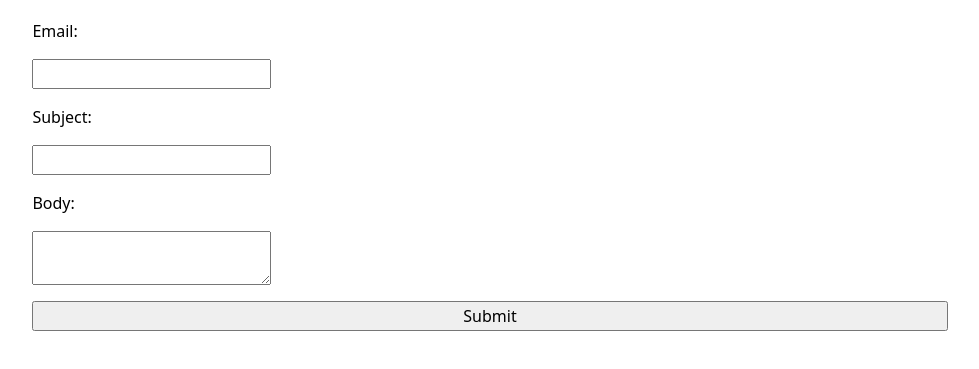
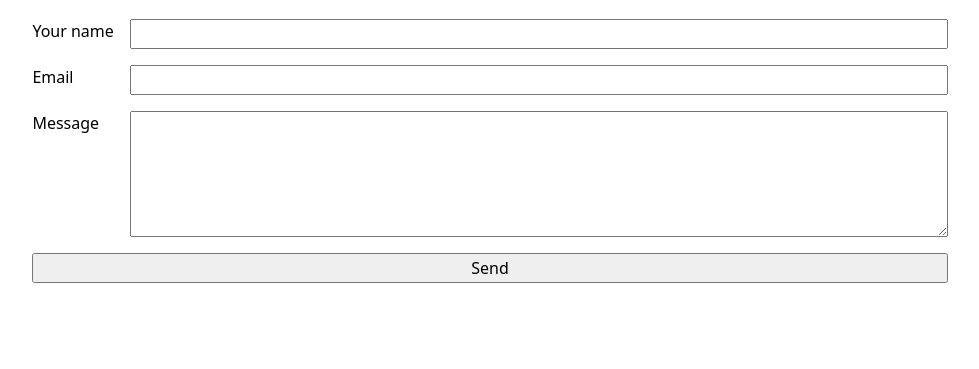
Before and after one commit to kylele3221/portfolio, a plain HTML site: page contact/index.html in a window 1280 px wide. Shown: the part 121-490 px from the top of the page, without its empty margins (150-1129 px from the left). Drawn offline with Linux system fonts and the light colour scheme.

Commit message:
Fixed contact html

```diff
--- a/contact/index.html
+++ b/contact/index.html
@@ -15,14 +15,24 @@
         <a href="https://github.com/kylele3221" target="_blank">GitHub</a>
     </nav>
     <h1>Contact</h1>
-    <form action="mailto:kylele3221@gmail.com" method="post" enctype="text/plain">
-        <label for="email">Email:</label>
-        <input type="email" name="email">
-        <label for="subject">Subject:</label>
-        <input name="subject">
-        <label for="body">Body:</label>
-        <textarea name="body"></textarea>
-        <button>Submit</button>
-    </form>
+    <form>
+        <label>
+            Your name
+            <input type="text" name="name">
+        </label>
+
+        <label>
+            Email
+            <input type="email" name="email">
+        </label>
+
+        <label>
+            Message
+            <textarea name="message" rows="5"></textarea>
+        </label>
+
+        <button type="submit">Send</button>
+</form>
+
 </body>
 </html>
```
